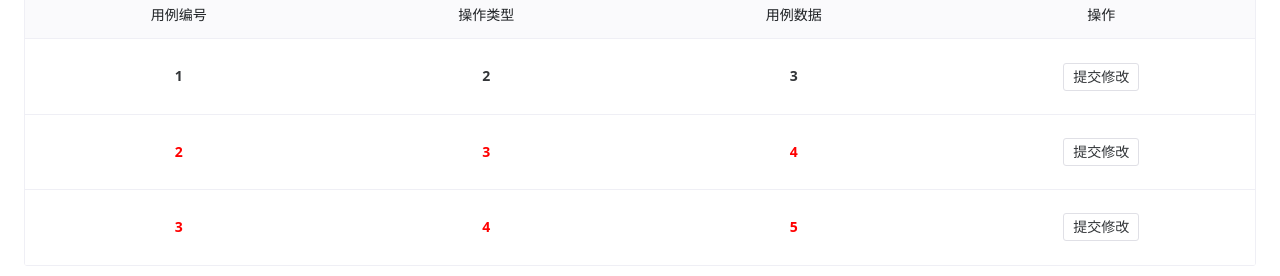
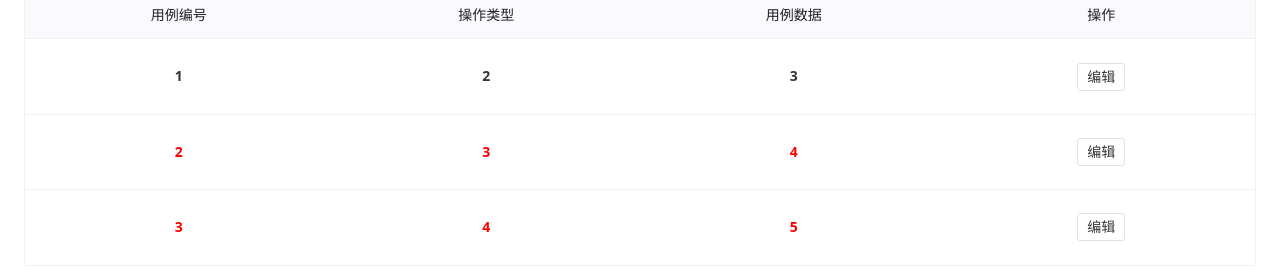
Before and after one commit to 1538379200/TestPlatform, a Vue app: page /#/caseCheck in a window 1280 px wide. Shown: the part 142-418 px from the top of the page. Built offline with nearby package versions, Linux system fonts and the light colour scheme.

Commit message:
用例表格增加弹窗修改

```diff
--- a/src/pages/UI/caseCheck.vue
+++ b/src/pages/UI/caseCheck.vue
@@ -1,7 +1,6 @@
 <script setup>
-import { Blind } from '@vicons/fa'
-import { NDataTable, NTag, NButton, NInput, NAlert, NPopselect } from 'naive-ui'
-import { h, readonly, ref,onMounted} from 'vue'
+import { NDataTable, NButton, NDrawer,NDrawerContent,NInputGroup,NInput,NInputGroupLabel,NSpace} from 'naive-ui'
+import { h, ref,onMounted} from 'vue'
 
 /* 创建数据表结构,传入一个函数给按钮使用，此函数定义的方法在下方定义 */
 const createCol = ({ caseEdit }) => {
@@ -10,15 +9,15 @@ const createCol = ({ caseEdit }) => {
             title: '用例编号',
             key: 'caseID',
             align: 'center',
-            render(row) {
-                return h(
-                    'p',
-                    {
-                        value: row.caseID,
-                    },
-                    { default: () => row.caseID }
-                )
-            }
+            // render(row) {
+            //     return h(
+            //         'p',
+            //         {
+            //             value: row.caseID,
+            //         },
+            //         { default: () => row.caseID }
+            //     )
+            // }
 
         },
         {
@@ -29,11 +28,11 @@ const createCol = ({ caseEdit }) => {
                 return h(
                     'p',
                     {   id:'casetype',
-                        value: row.caseType,
+                        // value: row.caseType,
                         contenteditable: true,
-                        onClick:()=>{
-                            row.caseType=document.getElementById('casetype').innerText
-                        }
+                        // onClick:()=>{
+                        //     row.caseType=rowsAttr.text
+                        // }
                     },
                     { default: () => row.caseType }
                 )
@@ -61,7 +60,7 @@ const createCol = ({ caseEdit }) => {
                         */
                         onClick: () => caseEdit(row)
                     },
-                    { default: () => '提交修改' }
+                    { default: () => '编辑' }
                 )
             },
         }
@@ -70,7 +69,7 @@ const createCol = ({ caseEdit }) => {
 
 const rowsAttr = ref(null)
 onMounted(() => {
-    console.log(rowsAttr.value.data)
+    console.log(window.getSelection().toString)
 });
 
 /* 创建表格数据 */
@@ -113,10 +112,18 @@ for (var item of mydata){
 }
 
 
-/* 定义行的数据填入的函数，函数是点击按钮的回调 */
-const columns = createCol({
+/* 定义行的数据填入的函数，函数是点击按钮的回调,点击弹出修改窗口 */
+const active = ref(false)
+const placement = ref('top')
+let EditcaseID = ref('')
+let EditcaseType = ref('')
+let EditcaseData = ref('')
+let columns = createCol({
     caseEdit(rowData) {
-        alert(rowData.caseType)
+        active.value = true,
+        EditcaseID.value = String(rowData.caseID),
+        EditcaseType.value = String(rowData.caseType),
+        EditcaseData.value = String(rowData.caseData)
     },
 })
 
@@ -135,6 +142,8 @@ const pagination = { pageSze: 10 }
 
 /* 提交表数据 */
 // const data = ref(createData())
+
+/* 修改用例数据弹窗界面代码 */
 </script>
 
 <template>
@@ -149,6 +158,26 @@ const pagination = { pageSze: 10 }
             :row-class-name="rowClassName"
         />
     </div>
+    <n-drawer v-model:show="active" :width="502" :placement="placement" :native-scrollbar=false height="300">
+        <n-drawer-content style="padding-top: 10px;">
+            <template #header>用例修改</template>
+            <n-input-group>
+                <n-input-group-label :style="{width: '10%'}" style="text-align: center;">用例编号</n-input-group-label>
+                <n-input :default-value="EditcaseID" clearable disabled></n-input>
+            </n-input-group>
+            <n-input-group>
+                <n-input-group-label :style="{width: '10%'}" style="text-align: center;">操作类型</n-input-group-label>
+                <n-input :default-value="EditcaseType" clearable></n-input>
+            </n-input-group>
+            <n-input-group>
+                <n-input-group-label :style="{width: '10%'}" style="text-align: center;">用例数据</n-input-group-label>
+                <n-input :default-value="EditcaseData" clearable></n-input>
+            </n-input-group>
+            <template #footer>
+                <n-button type="primary" style="display: block;">提交修改</n-button>
+            </template>
+        </n-drawer-content>
+    </n-drawer>
 </template>
 
 <style scoped>
@@ -161,4 +190,7 @@ const pagination = { pageSze: 10 }
 :deep(td) {
     font-weight: bold;
 }
+.n-input-group{
+    padding-top: 10px;
+}
 </style>
```
Also changed, not shown: src/components/Drawer.vue (added), 1 other file (tests, documents, lock files or other folders).
